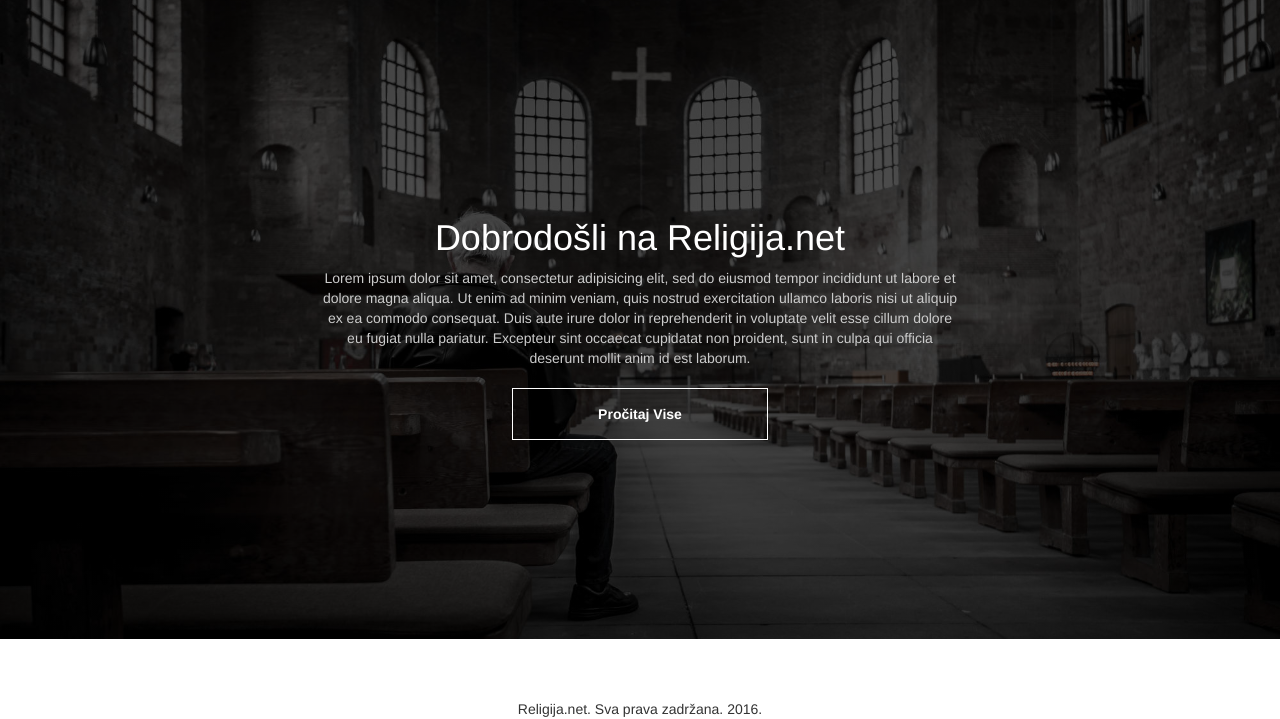
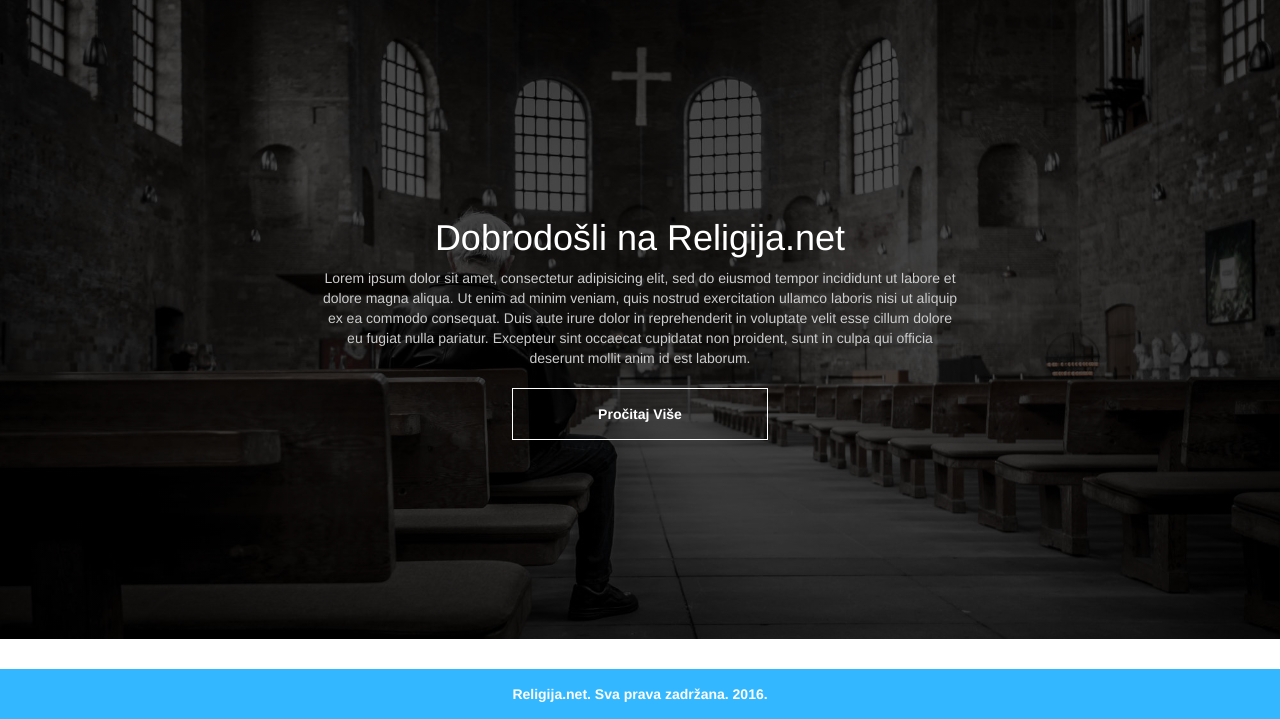
Before and after one commit to jeremic-io/religija, a PHP site: page / in a window 1280 px wide. Shown: the part 81-800 px from the top of the page. Run offline with PHP 8.4, Linux system fonts and the light colour scheme.

Commit message:
Prepare for deploy on Heroku.

```diff
--- a/css/style.css
+++ b/css/style.css
@@ -1,3 +1,4 @@
+/* Colors */
 /* line 2, ../sass/style.scss */
 .site {
   display: flex;
@@ -71,3 +72,15 @@
 .main-content {
   flex: 1;
 }
+
+/* Main Footer */
+/* line 70, ../sass/style.scss */
+.main-footer {
+  background: #33B8FF;
+  color: #fff;
+  padding: 15px;
+}
+/* line 75, ../sass/style.scss */
+.main-footer .copyright {
+  font-weight: bold;
+}
--- a/index.php
+++ b/index.php
@@ -83,7 +83,7 @@
         <p>
           Lorem ipsum dolor sit amet, consectetur adipisicing elit, sed do eiusmod tempor incididunt ut labore et dolore magna aliqua. Ut enim ad minim veniam, quis nostrud exercitation ullamco laboris nisi ut aliquip ex ea commodo consequat. Duis aute irure dolor in reprehenderit in voluptate velit esse cillum dolore eu fugiat nulla pariatur. Excepteur sint occaecat cupidatat non proident, sunt in culpa qui officia deserunt mollit anim id est laborum.
         </p>
-        <a href="#" class="btn btn-intro">Pročitaj Vise</a>
+        <a href="#" class="btn btn-intro">Pročitaj Više</a>
       </div>
     </div>
 
--- a/sass/partials/_variables.scss
+++ b/sass/partials/_variables.scss
@@ -1,2 +1,4 @@
+/* Colors */
 $blue-brand: #33B8FF;
 $orange-brand: #FF5733;
+$white: #fff;
--- a/sass/style.scss
+++ b/sass/style.scss
@@ -65,3 +65,14 @@
 .main-content {
   flex: 1;
 }
+
+/* Main Footer */
+.main-footer {
+  background: $blue-brand;
+  color: $white;
+  padding: 15px;
+
+  .copyright {
+    font-weight: bold;
+  }
+}
```
